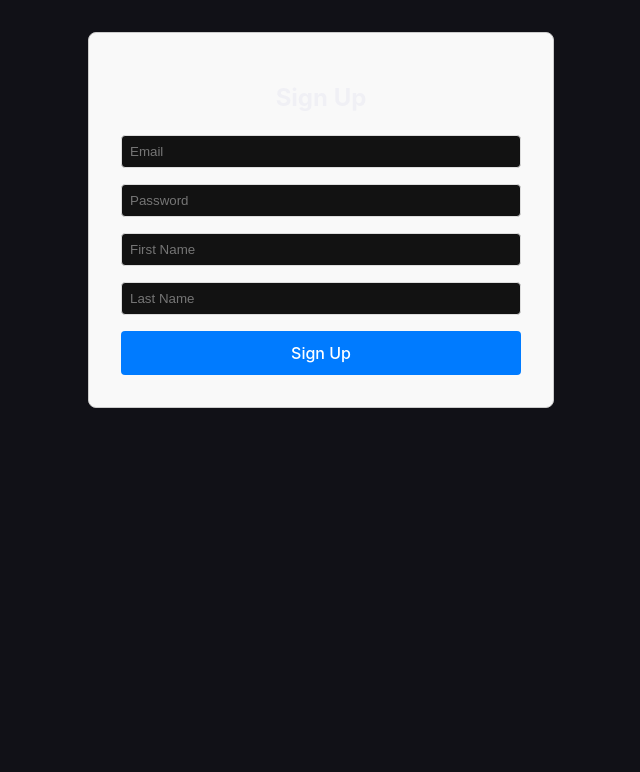
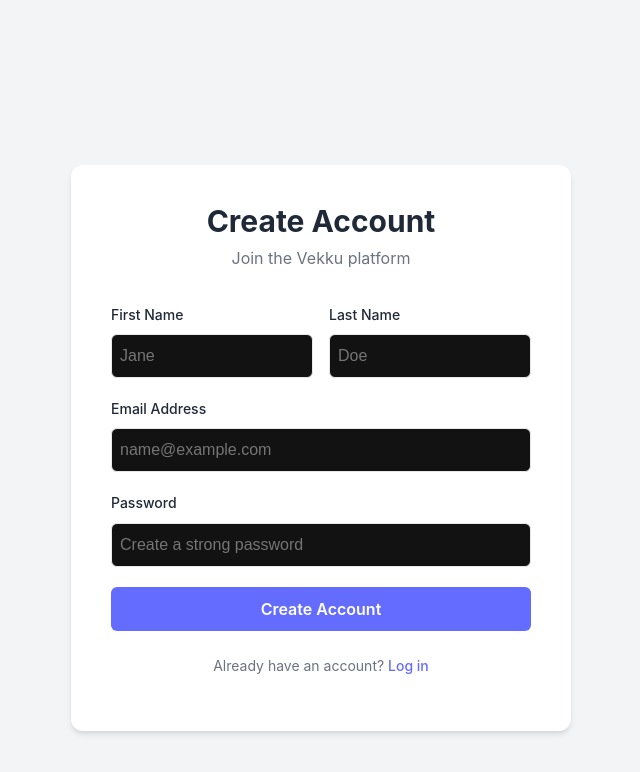
Before and after one commit to kuchuk-borom-debbarma/Vekku, a React (Vite) app in the folder vekku-client/: page /signup in a window 1280 px wide. Shown: the top 772 px of the page, without its empty margins (319-959 px from the left). Built offline with nearby package versions, Linux system fonts and the light colour scheme.

Commit message:
[vekku-client] feat: Implement user profile fetching, protected routes, and enhance authentication context for client and server.

```diff
--- a/vekku-client/src/App.css
+++ b/vekku-client/src/App.css
@@ -1,50 +1,199 @@
+:root {
+  --color-primary: #646cff;
+  --color-primary-hover: #535bf2;
+  --color-bg: #f3f4f6;
+  --color-surface: #ffffff;
+  --color-text: #1f2937;
+  --color-text-dim: #6b7280;
+  --color-border: #e5e7eb;
+  --color-error: #ef4444;
+}
 
-/* Auth Styles */
-.auth-container {
+body {
+  margin: 0;
+  min-height: 100vh;
+  background-color: var(--color-bg);
+  font-family: 'Inter', system-ui, -apple-system, sans-serif;
+}
+
+.auth-page {
+  display: flex;
+  align-items: center;
+  justify-content: center;
+  min-height: 100vh;
+  padding: 1rem;
+}
+
+.auth-card {
+  background: var(--color-surface);
+  border-radius: 12px;
+  box-shadow: 0 4px 6px -1px rgba(0, 0, 0, 0.1), 0 2px 4px -1px rgba(0, 0, 0, 0.06);
+  width: 100%;
+  max-width: 420px;
+  padding: 2.5rem;
+}
+
+.auth-header {
+  text-align: center;
+  margin-bottom: 2rem;
+}
+
+.auth-header h2 {
+  font-size: 1.875rem;
+  font-weight: 700;
+  color: var(--color-text);
+  margin: 0 0 0.5rem 0;
+}
+
+.auth-header p {
+  color: var(--color-text-dim);
+  margin: 0;
+}
+
+.form-group {
+  margin-bottom: 1.25rem;
   display: flex;
   flex-direction: column;
-  align-items: center;
-  justify-content: center;
-  padding: 2rem;
-  max-width: 400px;
-  margin: 0 auto;
-  border: 1px solid #ccc;
-  border-radius: 8px;
-  background-color: #f9f9f9;
+  align-items: flex-start;
 }
 
-.auth-container h2 {
-  margin-bottom: 1.5rem;
+.form-row {
+  display: flex;
+  gap: 1rem;
 }
 
-.auth-container form {
-  display: flex;
-  flex-direction: column;
-  width: 100%;
+.form-row .form-group {
+  flex: 1;
 }
 
-.auth-container input {
-  margin-bottom: 1rem;
-  padding: 0.5rem;
-  border: 1px solid #ddd;
-  border-radius: 4px;
+.form-group label {
+  display: block;
+  font-size: 0.875rem;
+  font-weight: 500;
+  color: var(--color-text);
+  margin-bottom: 0.5rem;
 }
 
-.auth-container button {
+.form-group input {
+  width: 100%;
+  padding: 0.75rem 0.5rem;
+  border: 1px solid var(--color-border);
+  border-radius: 6px;
+  font-size: 1rem;
+  transition: border-color 0.15s ease;
+  box-sizing: border-box;
+}
+
+.form-group input:focus {
+  outline: none;
+  border-color: var(--color-primary);
+  box-shadow: 0 0 0 3px rgba(100, 108, 255, 0.1);
+}
+
+.auth-button {
+  width: 100%;
   padding: 0.75rem;
-  background-color: #007bff;
+  background-color: var(--color-primary);
   color: white;
   border: none;
-  border-radius: 4px;
+  border-radius: 6px;
+  font-size: 1rem;
+  font-weight: 600;
   cursor: pointer;
-  font-size: 1rem;
+  transition: background-color 0.15s ease;
 }
 
-.auth-container button:hover {
-  background-color: #0056b3;
+.auth-button:hover {
+  background-color: var(--color-primary-hover);
 }
 
-.error {
-  color: red;
-  margin-bottom: 1rem;
+.auth-button:disabled {
+  opacity: 0.7;
+  cursor: not-allowed;
 }
+
+.auth-footer {
+  margin-top: 1.5rem;
+  text-align: center;
+  font-size: 0.875rem;
+  color: var(--color-text-dim);
+}
+
+.auth-footer a {
+  color: var(--color-primary);
+  text-decoration: none;
+  font-weight: 500;
+}
+
+.auth-footer a:hover {
+  text-decoration: underline;
+}
+
+.auth-error {
+  background-color: #fef2f2;
+  color: var(--color-error);
+  padding: 0.75rem;
+  border-radius: 6px;
+  font-size: 0.875rem;
+  margin-bottom: 1.5rem;
+  border: 1px solid #fee2e2;
+}
+
+/* Loading Spinner */
+.loading-spinner {
+  display: flex;
+  justify-content: center;
+  align-items: center;
+  height: 100vh;
+  font-size: 1.5rem;
+  color: var(--color-primary);
+}
+
+/* App Container */
+.app-container {
+  max-width: 800px;
+  margin: 0 auto;
+  padding: 2rem;
+}
+
+.app-header {
+  display: flex;
+  justify-content: space-between;
+  align-items: center;
+  margin-bottom: 3rem;
+  border-bottom: 1px solid var(--color-border);
+  padding-bottom: 1.5rem;
+}
+
+.app-header h1 {
+  margin: 0;
+  font-size: 1.5rem;
+  color: var(--color-primary);
+}
+
+.user-controls {
+  display: flex;
+  align-items: center;
+  gap: 1rem;
+}
+
+.user-controls span {
+  color: var(--color-text);
+  font-size: 0.9rem;
+}
+
+.logout-button {
+  padding: 0.5rem 1rem;
+  font-size: 0.875rem;
+  color: var(--color-text-dim);
+  background: transparent;
+  border: 1px solid var(--color-border);
+  border-radius: 6px;
+  cursor: pointer;
+  transition: all 0.2s;
+}
+
+.logout-button:hover {
+  background: #f3f4f6;
+  color: var(--color-text);
+}
--- a/vekku-client/src/Home.tsx
+++ b/vekku-client/src/Home.tsx
@@ -1,64 +1,35 @@
-import { useNavigate } from 'react-router-dom';
+import { useAuth } from './components/auth/AuthProvider';
 
 export default function Home() {
-    const navigate = useNavigate();
+    const { user, logout } = useAuth();
 
     return (
+        <div className="app-container">
+            <header className="app-header">
+                <h1>🌌 Vekku</h1>
+                {user && (
+                    <div className="user-controls">
+                        <span>Welcome, <strong>{user.firstName || user.email}</strong></span>
+                        <button onClick={logout} className="logout-button">Logout</button>
+                    </div>
+                )}
+            </header>
+
             <div style={{
                 display: 'flex',
                 flexDirection: 'column',
                 alignItems: 'center',
                 justifyContent: 'center',
-            height: '80vh'
+                height: '60vh'
             }}>
-            <h1 style={{ fontSize: '3rem', marginBottom: '1rem' }}>🌌 Vekku</h1>
-            <p style={{ color: 'var(--color-text-dim)', marginBottom: '3rem' }}>
+                <p style={{ color: 'var(--color-text-dim)', marginBottom: '3rem', fontSize: '1.2rem' }}>
                     The Knowledge Graph Taxonomy Engine
                 </p>
 
-            <div style={{ display: 'flex', gap: '1rem' }}>
-                <button
-                    onClick={() => navigate('/tag-suggestion')}
-                    style={{
-                        fontSize: '1.2rem',
-                        padding: '1rem 2rem',
-                        cursor: 'pointer',
-                        background: 'var(--color-primary, #646cff)',
-                        color: 'white',
-                        border: 'none',
-                        borderRadius: '4px'
-                    }}
-                >
-                    Playground: Tag Suggestion
-                </button>
-                <button
-                    onClick={() => navigate('/login')}
-                    style={{
-                        fontSize: '1.2rem',
-                        padding: '1rem 2rem',
-                        cursor: 'pointer',
-                        background: '#10b981',
-                        color: 'white',
-                        border: 'none',
-                        borderRadius: '4px'
-                    }}
-                >
-                    Login
-                </button>
-                <button
-                    onClick={() => navigate('/signup')}
-                    style={{
-                        fontSize: '1.2rem',
-                        padding: '1rem 2rem',
-                        cursor: 'pointer',
-                        background: 'transparent',
-                        color: '#646cff',
-                        border: '2px solid #646cff',
-                        borderRadius: '4px'
-                    }}
-                >
-                    Sign Up
-                </button>
+                <div style={{ padding: '2rem', background: 'white', borderRadius: '8px', boxShadow: '0 4px 6px -1px rgba(0,0,0,0.1)' }}>
+                    <h3>Protected Content</h3>
+                    <p>You are successfully logged in as: {user?.email}</p>
+                </div>
             </div>
         </div>
     );
--- a/vekku-client/src/components/auth/AuthProvider.tsx
+++ b/vekku-client/src/components/auth/AuthProvider.tsx
@@ -3,10 +3,13 @@ import React, { createContext, useContext, useState, useEffect } from 'react';
 interface User {
     email: string;
     accessToken: string;
+    firstName?: string;
+    lastName?: string;
 }
 
 interface AuthContextType {
     user: User | null;
+    isLoading: boolean;
     signup: (data: any) => Promise<void>;
     verify: (email: string, otp: string) => Promise<void>;
     login: (data: any) => Promise<void>;
@@ -17,12 +20,34 @@ const AuthContext = createContext<AuthContextType | null>(null);
 
 export const AuthProvider = ({ children }: { children: React.ReactNode }) => {
     const [user, setUser] = useState<User | null>(null);
+    const [isLoading, setIsLoading] = useState(true);
+
+    const fetchUser = async (token: string) => {
+        try {
+            const response = await fetch('http://localhost:8080/api/auth/me', {
+                headers: { 'Authorization': `Bearer ${token}` }
+            });
+            if (response.ok) {
+                const userInfo = await response.json();
+                setUser(prev => prev ? { ...prev, ...userInfo } : { email: userInfo.email, accessToken: token, ...userInfo });
+            } else {
+                logout();
+            }
+        } catch (error) {
+            logout();
+        } finally {
+            setIsLoading(false);
+        }
+    };
 
     useEffect(() => {
         const token = localStorage.getItem('accessToken');
         const email = localStorage.getItem('userEmail');
         if (token && email) {
             setUser({ email, accessToken: token });
+            fetchUser(token);
+        } else {
+            setIsLoading(false);
         }
     }, []);
 
@@ -56,7 +81,12 @@ export const AuthProvider = ({ children }: { children: React.ReactNode }) => {
         localStorage.setItem('accessToken', result.accessToken);
         localStorage.setItem('refreshToken', result.refreshToken);
         localStorage.setItem('userEmail', data.email);
-        setUser({ email: data.email, accessToken: result.accessToken });
+
+        const basicUser = { email: data.email, accessToken: result.accessToken };
+        setUser(basicUser);
+
+        // Fetch full profile immediately
+        await fetchUser(result.accessToken);
     };
 
     const logout = () => {
@@ -67,7 +97,7 @@ export const AuthProvider = ({ children }: { children: React.ReactNode }) => {
     };
 
     return (
-        <AuthContext.Provider value={{ user, signup, verify, login, logout }}>
+        <AuthContext.Provider value={{ user, isLoading, signup, verify, login, logout }}>
             {children}
         </AuthContext.Provider>
     );
--- a/vekku-client/src/components/auth/LoginPage.tsx
+++ b/vekku-client/src/components/auth/LoginPage.tsx
@@ -1,32 +1,78 @@
-import { useState } from 'react';
+import { useState, useEffect } from 'react';
 import { useAuth } from './AuthProvider';
-import { useNavigate } from 'react-router-dom';
+import { useNavigate, useLocation, Link } from 'react-router-dom';
 
 export default function LoginPage() {
-    const { login } = useAuth();
+    const { login, user } = useAuth();
     const navigate = useNavigate();
+    const location = useLocation();
     const [formData, setFormData] = useState({ email: '', password: '' });
     const [error, setError] = useState('');
+    const [isSubmitting, setIsSubmitting] = useState(false);
+
+    // Redirect if already logged in
+    useEffect(() => {
+        if (user) {
+            const from = location.state?.from?.pathname || '/';
+            navigate(from, { replace: true });
+        }
+    }, [user, navigate, location]);
 
     const handleSubmit = async (e: React.FormEvent) => {
         e.preventDefault();
+        setError('');
+        setIsSubmitting(true);
         try {
             await login(formData);
-            navigate('/');
+            // Navigation handled by useEffect above or AuthProvider success flow
         } catch (err) {
-            setError('Login failed. Invalid credentials?');
+            setError('Invalid email or password.');
+            setIsSubmitting(false);
         }
     };
 
     return (
-        <div className="auth-container">
-            <h2>Login</h2>
-            {error && <p className="error">{error}</p>}
-            <form onSubmit={handleSubmit}>
-                <input type="email" placeholder="Email" value={formData.email} onChange={e => setFormData({ ...formData, email: e.target.value })} required />
-                <input type="password" placeholder="Password" value={formData.password} onChange={e => setFormData({ ...formData, password: e.target.value })} required />
-                <button type="submit">Login</button>
-            </form>
+        <div className="auth-page">
+            <div className="auth-card">
+                <div className="auth-header">
+                    <h2>Welcome Back</h2>
+                    <p>Log in to your Vekku account</p>
+                </div>
+
+                {error && <div className="auth-error">{error}</div>}
+
+                <form onSubmit={handleSubmit} className="auth-form">
+                    <div className="form-group">
+                        <label>Email Address</label>
+                        <input
+                            type="email"
+                            value={formData.email}
+                            onChange={e => setFormData({ ...formData, email: e.target.value })}
+                            required
+                            placeholder="name@example.com"
+                        />
+                    </div>
+
+                    <div className="form-group">
+                        <label>Password</label>
+                        <input
+                            type="password"
+                            value={formData.password}
+                            onChange={e => setFormData({ ...formData, password: e.target.value })}
+                            required
+                            placeholder="••••••••"
+                        />
+                    </div>
+
+                    <button type="submit" disabled={isSubmitting} className="auth-button">
+                        {isSubmitting ? 'Logging in...' : 'Sign In'}
+                    </button>
+                </form>
+
+                <div className="auth-footer">
+                    <p>Don't have an account? <Link to="/signup">Sign up</Link></p>
+                </div>
+            </div>
         </div>
     );
 }
--- a/vekku-client/src/components/auth/SignupPage.tsx
+++ b/vekku-client/src/components/auth/SignupPage.tsx
@@ -1,34 +1,68 @@
 import { useState } from 'react';
 import { useAuth } from './AuthProvider';
-import { useNavigate } from 'react-router-dom';
+import { useNavigate, Link } from 'react-router-dom';
 
 export default function SignupPage() {
     const { signup } = useAuth();
     const navigate = useNavigate();
     const [formData, setFormData] = useState({ email: '', password: '', firstName: '', lastName: '' });
     const [error, setError] = useState('');
+    const [isSubmitting, setIsSubmitting] = useState(false);
 
     const handleSubmit = async (e: React.FormEvent) => {
         e.preventDefault();
+        setError('');
+        setIsSubmitting(true);
         try {
             await signup(formData);
             navigate(`/verify?email=${formData.email}`);
         } catch (err) {
             setError('Signup failed. Please try again.');
+            setIsSubmitting(false);
         }
     };
 
     return (
-        <div className="auth-container">
-            <h2>Sign Up</h2>
-            {error && <p className="error">{error}</p>}
-            <form onSubmit={handleSubmit}>
-                <input type="email" placeholder="Email" value={formData.email} onChange={e => setFormData({ ...formData, email: e.target.value })} required />
-                <input type="password" placeholder="Password" value={formData.password} onChange={e => setFormData({ ...formData, password: e.target.value })} required />
-                <input type="text" placeholder="First Name" value={formData.firstName} onChange={e => setFormData({ ...formData, firstName: e.target.value })} required />
-                <input type="text" placeholder="Last Name" value={formData.lastName} onChange={e => setFormData({ ...formData, lastName: e.target.value })} required />
-                <button type="submit">Sign Up</button>
-            </form>
+        <div className="auth-page">
+            <div className="auth-card">
+                <div className="auth-header">
+                    <h2>Create Account</h2>
+                    <p>Join the Vekku platform</p>
+                </div>
+
+                {error && <div className="auth-error">{error}</div>}
+
+                <form onSubmit={handleSubmit} className="auth-form">
+                    <div className="form-row">
+                        <div className="form-group">
+                            <label>First Name</label>
+                            <input type="text" value={formData.firstName} onChange={e => setFormData({ ...formData, firstName: e.target.value })} required placeholder="Jane" />
+                        </div>
+                        <div className="form-group">
+                            <label>Last Name</label>
+                            <input type="text" value={formData.lastName} onChange={e => setFormData({ ...formData, lastName: e.target.value })} required placeholder="Doe" />
+                        </div>
+                    </div>
+
+                    <div className="form-group">
+                        <label>Email Address</label>
+                        <input type="email" value={formData.email} onChange={e => setFormData({ ...formData, email: e.target.value })} required placeholder="name@example.com" />
+                    </div>
+
+                    <div className="form-group">
+                        <label>Password</label>
+                        <input type="password" value={formData.password} onChange={e => setFormData({ ...formData, password: e.target.value })} required placeholder="Create a strong password" />
+                    </div>
+
+                    <button type="submit" disabled={isSubmitting} className="auth-button">
+                        {isSubmitting ? 'Signing up...' : 'Create Account'}
+                    </button>
+                </form>
+
+                <div className="auth-footer">
+                    <p>Already have an account? <Link to="/login">Log in</Link></p>
+                </div>
+            </div>
         </div>
     );
 }
```
Also changed, not shown: vekku-client/src/App.tsx (+6 -3 lines), vekku-client/src/components/auth/ProtectedRoute.tsx (added, +18 -0 lines). Lines whose indentation alone changed are shown as unchanged.
